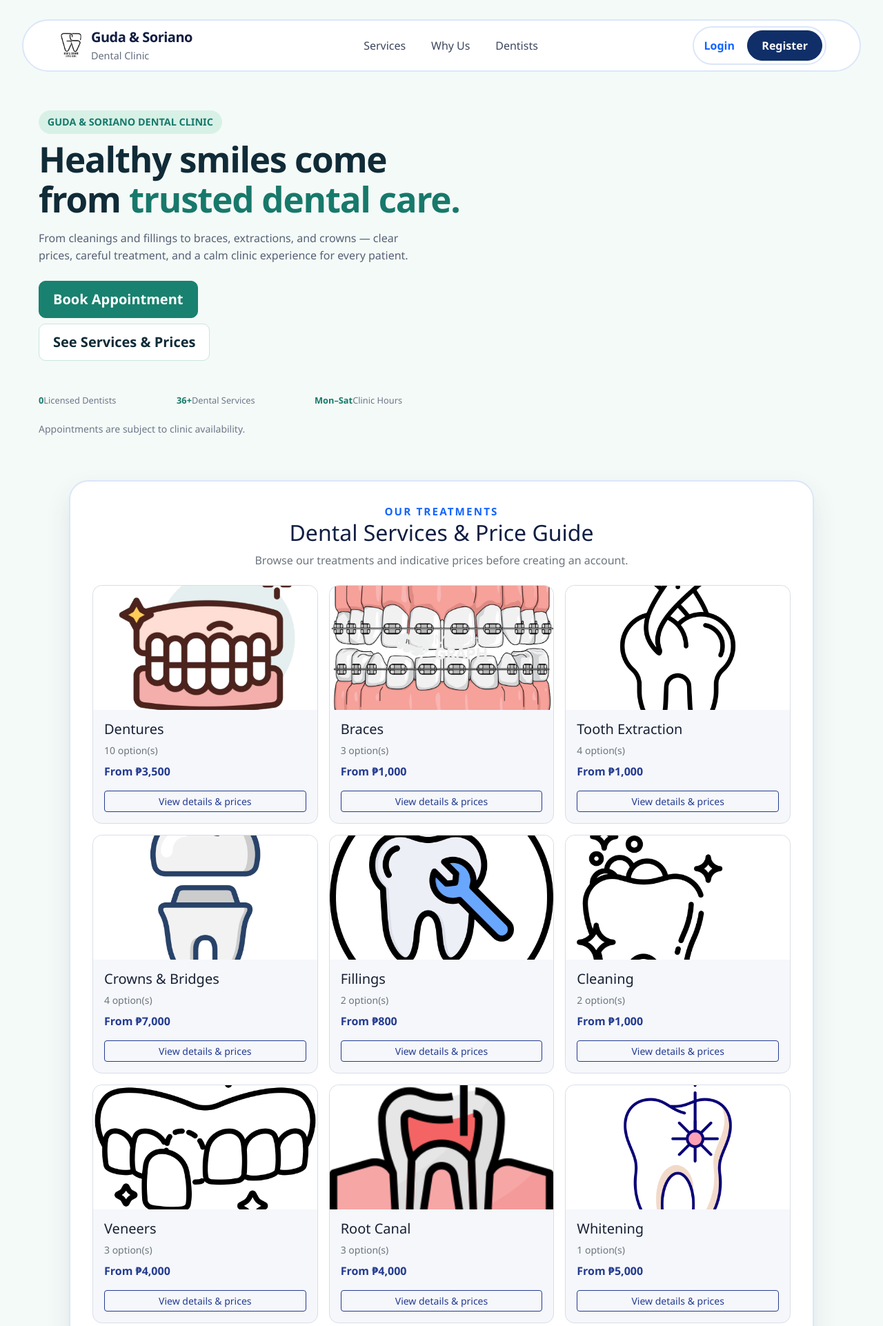
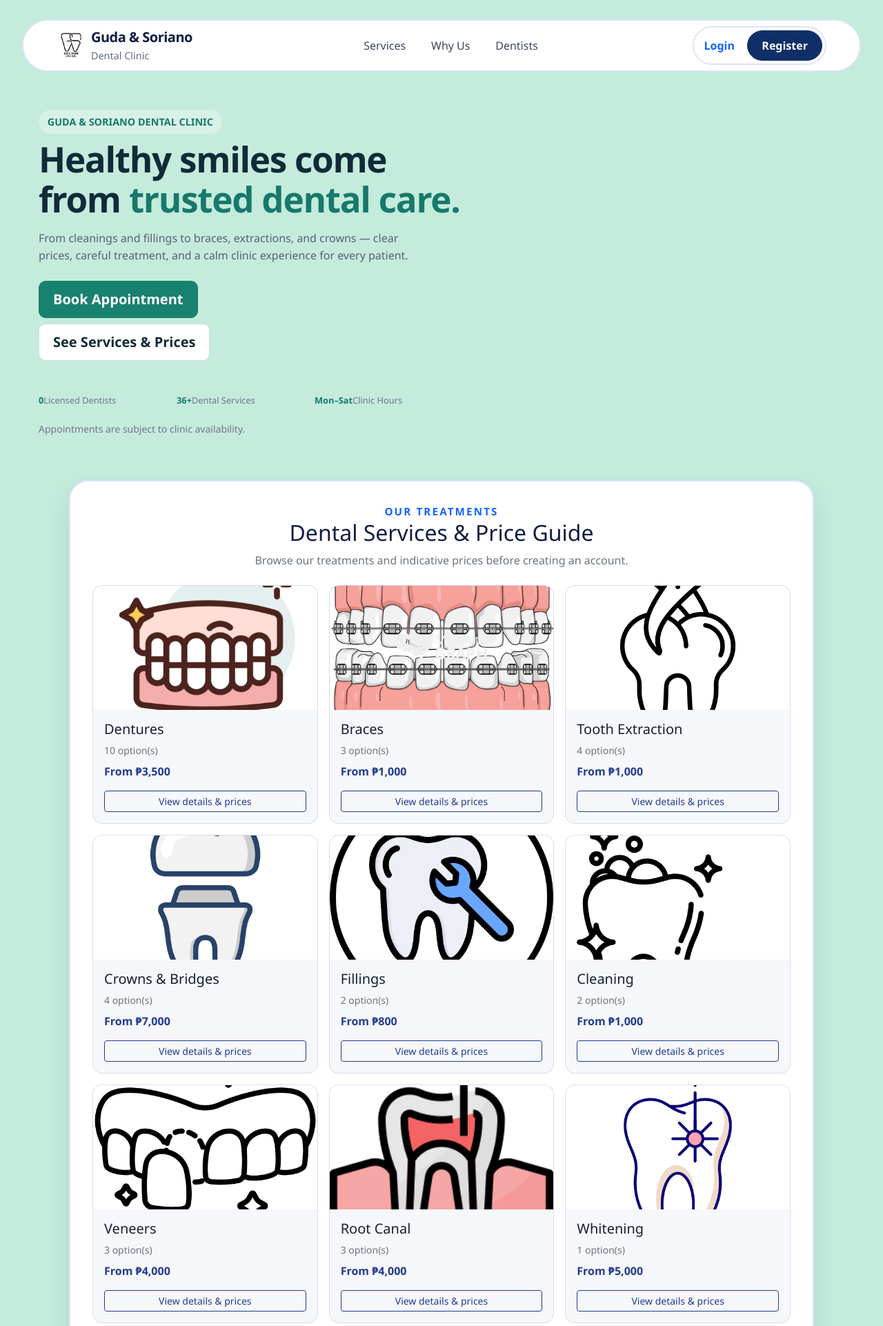
Before and after one commit to atreyuuu009/orachart-laravel, a Laravel app: page / in a window 1280 px wide. Shown: the top 1922 px of the page at 69% size. Run offline with Laravel 12, Linux system fonts and the light colour scheme; data comes from the database, SQL or seed files in the repository; data that the repository does not hold is empty.

Commit message:
I change the background color

```diff
--- a/public/css/theme.css
+++ b/public/css/theme.css
@@ -18,7 +18,7 @@
 
 /* ---------- landing ---------- */
 body:has(.landing-nav) {
-  background: #f4faf7;
+  background: #c4ebdc;
 }
 .landing-main { min-height: calc(100vh - 216px); }
 .landing-nav { padding: 0; background: transparent; }
```
